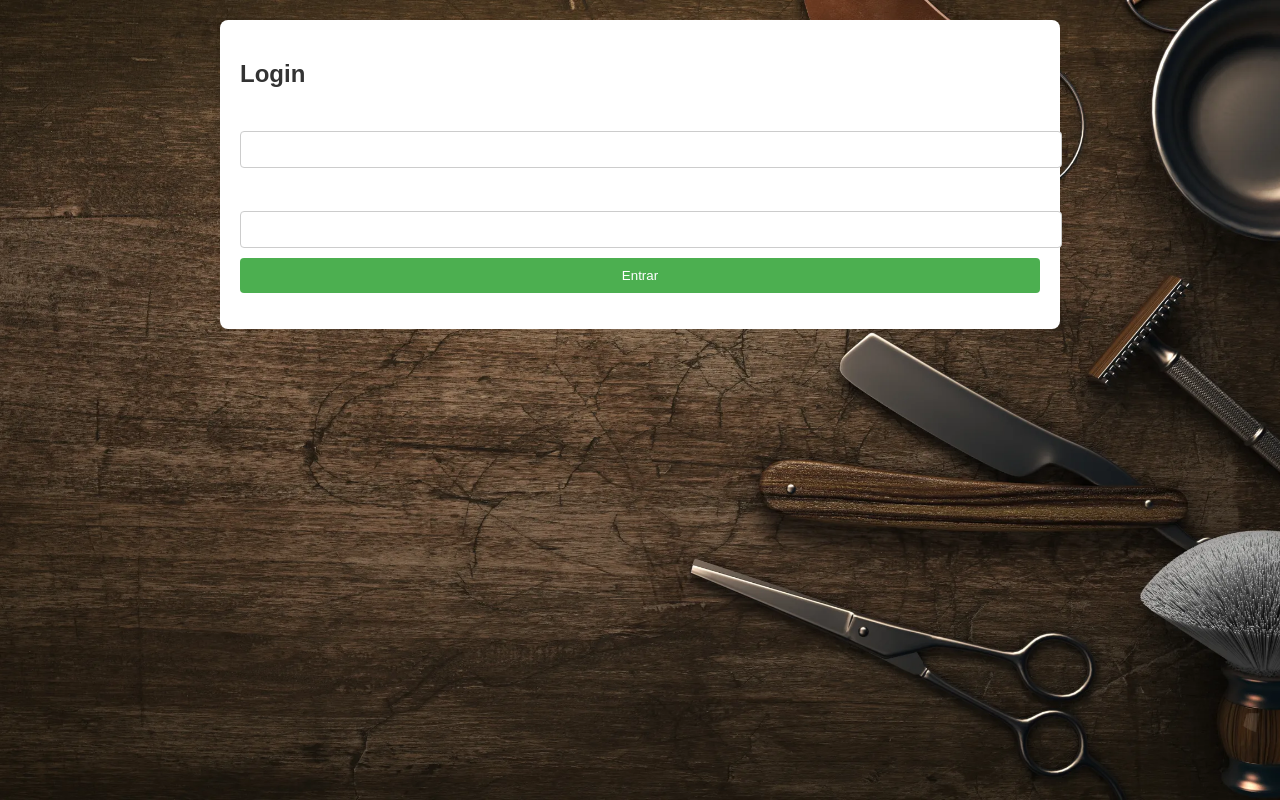
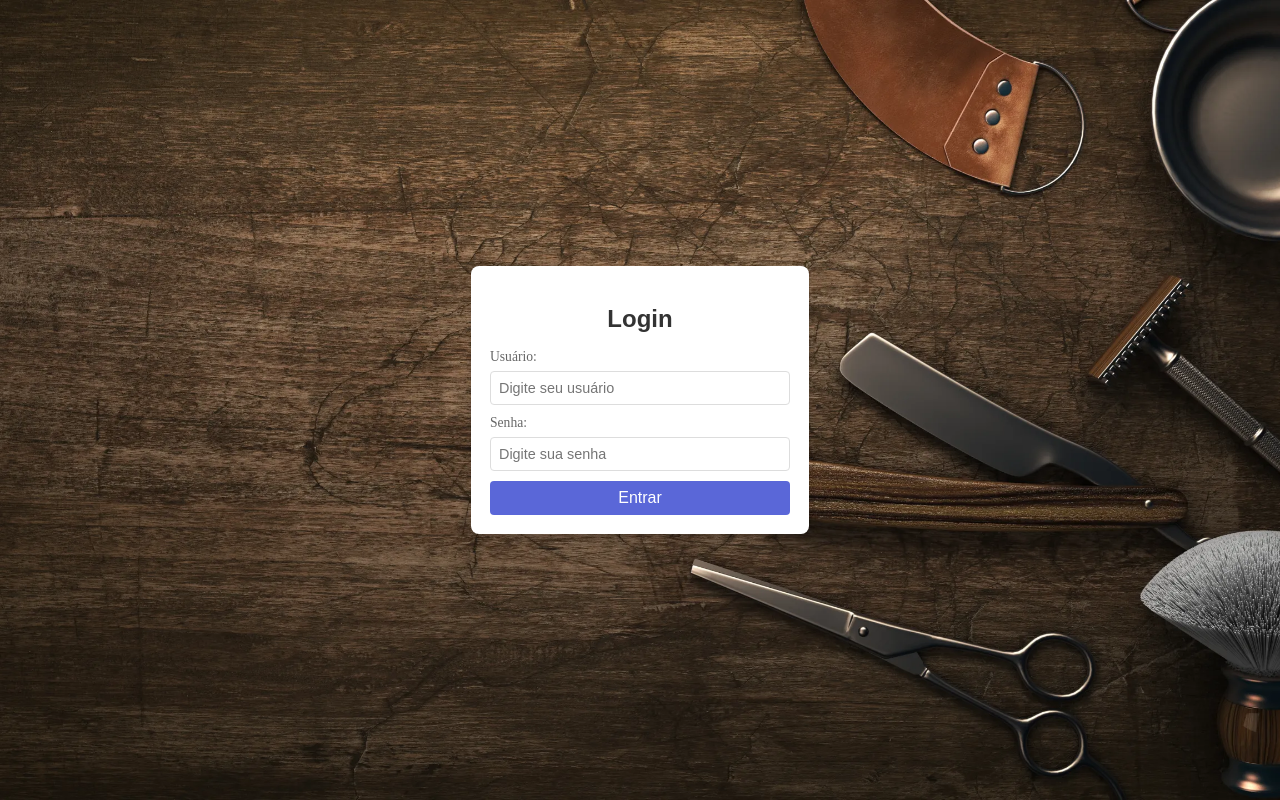
Before and after one commit to asmnery/barbo-app-v2, a Python web app: template templates/login.html in a window 1280 px wide. Run offline with Jinja, Linux system fonts and the light colour scheme; the template is opened without the code that fills it, so the values that code supplies are empty.

Commit message:
feat: create news styles for login and menu

```diff
--- /dev/null
+++ b/static/styles-login.css
@@ -0,0 +1,71 @@
+/* Estilos para a página de login */
+body {
+  background-color: #f4f4f9;
+  display: flex;
+  justify-content: center;
+  align-items: center;
+  height: 100vh;
+  margin: 0;
+  background-image: url('./img/GettyImages-1320646994.webp'); /* Caminho da imagem */
+  background-size: cover;           /* Faz a imagem cobrir toda a página */
+  background-position: center;      /* Centraliza a imagem */
+  background-repeat: no-repeat;     /* Evita repetição da imagem */
+  background-attachment: fixed;     /* Mantém a imagem fixa ao rolar a página */
+  color: white
+}
+
+.login-container {
+  background-color: #ffffff;
+  padding: 1.2rem;
+  border-radius: 8px;
+  box-shadow: 0 4px 8px rgba(0, 0, 0, 0.2);
+  width: 100%;
+  max-width: 300px;
+  text-align: center;
+}
+
+h2 {
+  font-family: Arial, sans-serif;
+  color: #333;
+  margin-bottom: 1rem;
+}
+
+label {
+  font-size: 0.85rem;
+  color: #666;
+  margin-bottom: 0.4rem;
+  display: block;
+  text-align: left;
+}
+
+input[type="text"], input[type="password"] {
+  width: 100%;
+  padding: 0.5rem;
+  margin-bottom: 0.6rem;
+  border: 1px solid #ddd;
+  border-radius: 4px;
+  font-size: 0.9rem;
+  box-sizing: border-box;
+}
+
+button {
+  background-color: #5a67d8;
+  color: #fff;
+  padding: 0.5rem;
+  border: none;
+  border-radius: 4px;
+  cursor: pointer;
+  font-size: 1rem;
+  transition: background-color 0.3s;
+  width: 100%;
+}
+
+button:hover {
+  background-color: #434190;
+}
+
+.error-message {
+  color: red;
+  font-size: 0.85rem;
+  margin-bottom: 1rem;
+}
--- a/static/styles.css
+++ b/static/styles.css
@@ -16,7 +16,7 @@ h1, h2 {
 }
 
 nav {
-  background-color: #4CAF50;
+  background-color: #6864da;
   padding: 10px;
   text-align: center;
 }
--- a/templates/login.html
+++ b/templates/login.html
@@ -3,23 +3,28 @@
 <head>
     <meta charset="UTF-8">
     <meta name="viewport" content="width=device-width, initial-scale=1.0">
-    <title>Login - Barbearia</title>
-    <link rel="stylesheet" href="/static/styles.css">
-    <script src="/static/scripts.js" defer></script>
+    <title>Login</title>
+    <link rel="stylesheet" href="/static/styles-login.css">
 </head>
 <body>
-    <div class="container">
+    <div class="login-container">
         <h2>Login</h2>
-        <form id="loginForm" action="/login" method="POST">
+        {% with messages = get_flashed_messages() %}
+            {% if messages %}
+                <div class="error-message">
+                    {{ messages[0] }}
+                </div>
+            {% endif %}
+        {% endwith %}
+        <form action="{{ url_for('login') }}" method="POST">
             <label for="username">Usuário:</label>
-            <input type="text" id="username" name="username" required>
+            <input type="text" id="username" name="username" placeholder="Digite seu usuário" required>
 
             <label for="password">Senha:</label>
-            <input type="password" id="password" name="password" required>
+            <input type="password" id="password" name="password" placeholder="Digite sua senha" required>
 
             <button type="submit">Entrar</button>
         </form>
-        <p id="error-message"></p>
     </div>
 </body>
 </html>
```
Also changed, not shown: static/styles-agendamento.css (+61 -48 lines), templates/agendamentos.html (+10 -8 lines), templates/menu.html (+0 -15 lines), barbearia.db.
